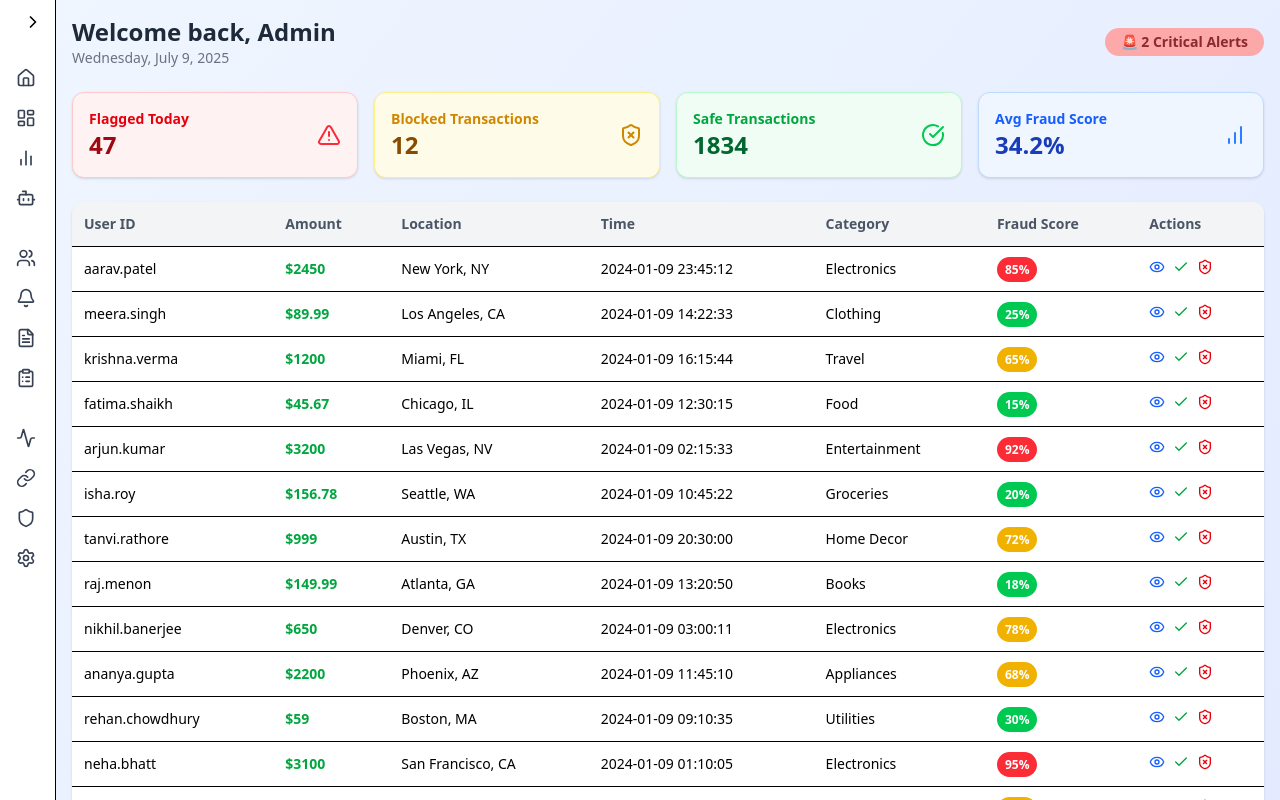
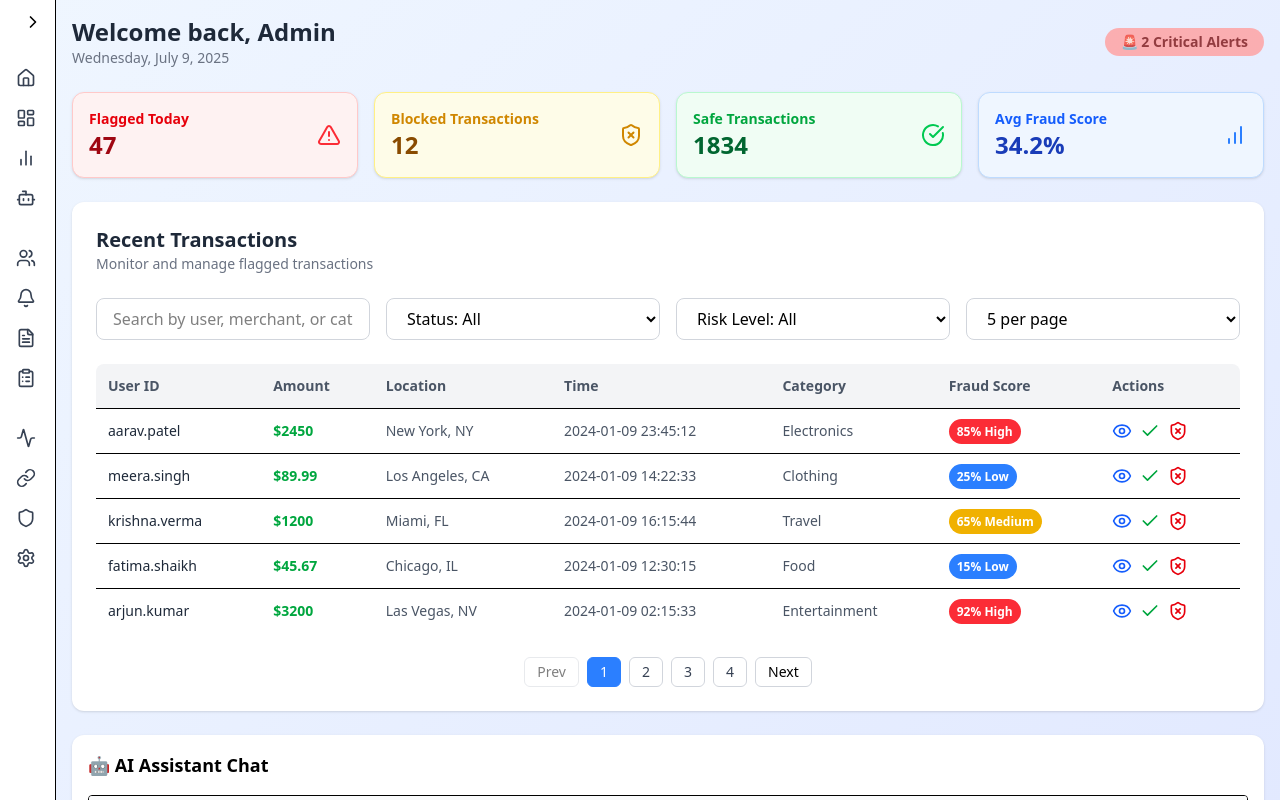
Before and after one commit to SBeeeee/RetailGuardAI, a Next.js app in the folder frontend/: page /dashboard in a window 1280 px wide. Shown: the top 800 px of the page. Built offline with nearby package versions, Linux system fonts and the light colour scheme.

Commit message:
added design modifications and pagination filters and search in Db

```diff
--- a/frontend/src/app/dashboard/components/TransactionTable.jsx
+++ b/frontend/src/app/dashboard/components/TransactionTable.jsx
@@ -1,14 +1,98 @@
-"use client"
-import {useState,React} from "react";
+"use client";
+import { useState } from "react";
 import { Eye, ShieldX, Check } from "lucide-react";
-import { transactions } from "./data";
+import { transactions as rawTransactions } from "./data";
 import TransactionModal from "./TransactionModal";
+import {
+  searchTransactions,
+  filterByStatus,
+  filterByRiskLevel,
+  paginateTransactions,
+  getTotalPages,
+} from "./helper";
 
 export default function TransactionTable() {
   const [selectedTxn, setSelectedTxn] = useState(null);
+  const [query, setQuery] = useState("");
+  const [statusFilter, setStatusFilter] = useState("All");
+  const [riskFilter, setRiskFilter] = useState("All");
+  const [page, setPage] = useState(1);
+  const [limit, setLimit] = useState(5);
+
+  let filteredTxns = searchTransactions(rawTransactions, query);
+  filteredTxns = filterByStatus(filteredTxns, statusFilter);
+  filteredTxns = filterByRiskLevel(filteredTxns, riskFilter);
+
+  const totalPages = getTotalPages(filteredTxns, limit);
+  const paginatedTxns = paginateTransactions(filteredTxns, page, limit);
+
   return (
     <>
-    <div className="bg-white rounded-xl shadow overflow-x-auto">
+      <div className="bg-white rounded-xl shadow p-6">
+        {/* Section Title */}
+        <div className="mb-6">
+          <h2 className="text-xl font-bold text-gray-800">Recent Transactions</h2>
+          <p className="text-gray-500 text-sm">Monitor and manage flagged transactions</p>
+        </div>
+
+        {/* Filters */}
+        <div className="grid grid-cols-1 sm:grid-cols-2 lg:grid-cols-4 gap-4 mb-6">
+          <input
+            type="text"
+            placeholder="Search by user, merchant, or category..."
+            value={query}
+            onChange={(e) => {
+              setQuery(e.target.value);
+              setPage(1);
+            }}
+            className="border border-gray-300 rounded-lg px-4 py-2 focus:outline-none focus:ring-2 focus:ring-blue-400"
+          />
+
+          <select
+            value={statusFilter}
+            onChange={(e) => {
+              setStatusFilter(e.target.value);
+              setPage(1);
+            }}
+            className="border border-gray-300 rounded-lg px-4 py-2 focus:outline-none focus:ring-2 focus:ring-blue-400"
+          >
+            <option value="All">Status: All</option>
+            <option value="flagged">Flagged</option>
+            <option value="blocked">Blocked</option>
+            <option value="safe">Safe</option>
+            <option value="review">Review</option>
+          </select>
+
+          <select
+            value={riskFilter}
+            onChange={(e) => {
+              setRiskFilter(e.target.value);
+              setPage(1);
+            }}
+            className="border border-gray-300 rounded-lg px-4 py-2 focus:outline-none focus:ring-2 focus:ring-blue-400"
+          >
+            <option value="All">Risk Level: All</option>
+            <option value="High">High Risk</option>
+            <option value="Medium">Medium Risk</option>
+            <option value="Low">Low Risk</option>
+          </select>
+
+          <select
+            value={limit}
+            onChange={(e) => {
+              setLimit(Number(e.target.value));
+              setPage(1);
+            }}
+            className="border border-gray-300 rounded-lg px-4 py-2 focus:outline-none focus:ring-2 focus:ring-blue-400"
+          >
+            <option value={5}>5 per page</option>
+            <option value={10}>10 per page</option>
+            <option value={20}>20 per page</option>
+          </select>
+        </div>
+
+        {/* Table */}
+        <div className="overflow-x-auto rounded-lg">
           <table className="min-w-full text-sm">
             <thead>
               <tr className="bg-gray-100 text-gray-600 text-left">
@@ -22,30 +106,77 @@ export default function TransactionTable() {
               </tr>
             </thead>
             <tbody>
-          {transactions.map((txn) => (
-            <tr key={txn.id} className="border-t hover:bg-gray-50">
-              <td className="p-3 font-medium">{txn.userId}</td>
+              {paginatedTxns.map((txn) => (
+                <tr key={txn.id} className="border-t hover:bg-gray-50 transition">
+                  <td className="p-3 font-medium text-gray-800">{txn.userId}</td>
                   <td className="p-3 text-green-600 font-semibold">${txn.amount}</td>
-              <td className="p-3">{txn.location}</td>
-              <td className="p-3">{txn.time}</td>
-              <td className="p-3">{txn.category}</td>
+                  <td className="p-3 text-gray-600">{txn.location}</td>
+                  <td className="p-3 text-gray-600">{txn.time}</td>
+                  <td className="p-3 text-gray-600">{txn.category}</td>
                   <td className="p-3">
-                <span className={`px-2 py-1 rounded-full text-white text-xs font-bold ${
-                  txn.fraudScore > 80 ? "bg-red-500" : txn.fraudScore > 50 ? "bg-yellow-500" : "bg-green-500"
-                }`}>
-                  {txn.fraudScore}%
+                    <span
+                      className={`px-2 py-1 rounded-full text-white text-xs font-bold ${
+                        txn.fraudScore > 80
+                          ? "bg-red-500"
+                          : txn.fraudScore > 50
+                          ? "bg-yellow-500"
+                          : "bg-blue-500"
+                      }`}
+                    >
+                      {txn.fraudScore}%{" "}
+                      {txn.fraudScore > 80
+                        ? "High"
+                        : txn.fraudScore > 50
+                        ? "Medium"
+                        : "Low"}
                     </span>
                   </td>
-              <td className="p-3 flex gap-2">
-                <Eye className="w-4 h-4 cursor-pointer text-blue-600" onClick={() => setSelectedTxn(txn)} />
-                <Check className="w-4 h-4 cursor-pointer text-green-600" />
-                <ShieldX className="w-4 h-4 cursor-pointer text-red-600" />
+                  <td className="p-3 flex gap-2 items-center">
+                    <Eye
+                      className="w-5 h-5 cursor-pointer text-blue-600 hover:scale-110 transition"
+                      onClick={() => setSelectedTxn(txn)}
+                    />
+                    <Check className="w-5 h-5 cursor-pointer text-green-600 hover:scale-110 transition" />
+                    <ShieldX className="w-5 h-5 cursor-pointer text-red-600 hover:scale-110 transition" />
                   </td>
                 </tr>
               ))}
             </tbody>
           </table>
         </div>
+
+        {/* Pagination */}
+        <div className="flex justify-center items-center gap-2 mt-6 flex-wrap">
+          <button
+            onClick={() => setPage((prev) => Math.max(prev - 1, 1))}
+            disabled={page === 1}
+            className="px-3 py-1 rounded-md border border-gray-300 text-sm hover:bg-gray-100 disabled:opacity-50"
+          >
+            Prev
+          </button>
+          {Array.from({ length: totalPages }, (_, i) => i + 1).map((num) => (
+            <button
+              key={num}
+              onClick={() => setPage(num)}
+              className={`px-3 py-1 text-sm rounded-md border ${
+                page === num
+                  ? "bg-blue-500 text-white border-blue-500"
+                  : "border-gray-300 text-gray-700 hover:bg-gray-100"
+              }`}
+            >
+              {num}
+            </button>
+          ))}
+          <button
+            onClick={() => setPage((prev) => Math.min(prev + 1, totalPages))}
+            disabled={page === totalPages}
+            className="px-3 py-1 rounded-md border border-gray-300 text-sm hover:bg-gray-100 disabled:opacity-50"
+          >
+            Next
+          </button>
+        </div>
+      </div>
+
       <TransactionModal transaction={selectedTxn} onClose={() => setSelectedTxn(null)} />
     </>
   );
--- a/frontend/src/app/dashboard/components/helper.js
+++ b/frontend/src/app/dashboard/components/helper.js
@@ -32,3 +32,7 @@ export const searchTransactions = (transactions, query) => {
     const endIndex = startIndex + limit;
     return transactions.slice(startIndex, endIndex);
   };
+
+  export const getTotalPages = (transactions, limit) => {
+    return Math.ceil(transactions.length / limit);
+  };
```
Lines whose indentation alone changed are shown as unchanged.
